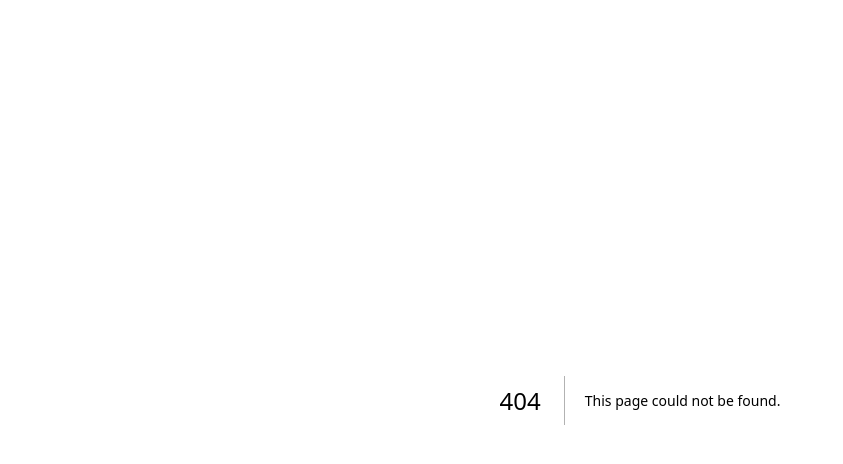
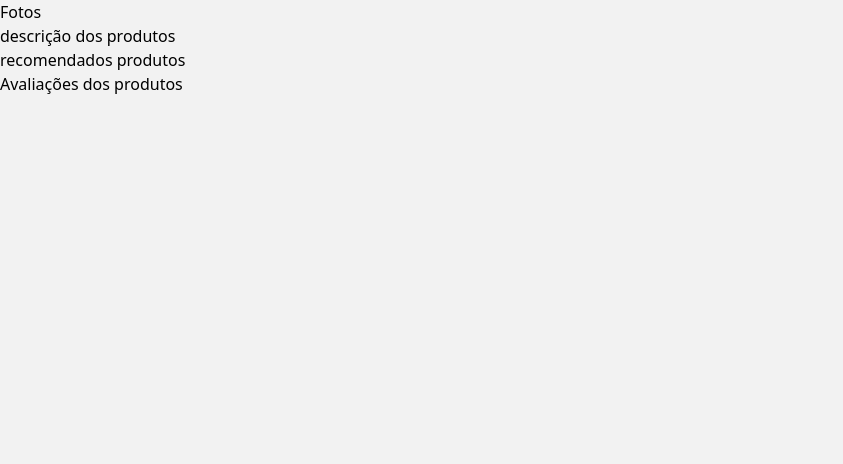
Before and after one commit to Ts-Joao/RetroVault, a Next.js app in the folder apps/web/: page /products in a window 1280 px wide. Before the commit this address had no page. Shown: the top 464 px of the page, without its empty margins (0-843 px from the left). Built offline with nearby package versions, Linux system fonts and the light colour scheme.

Commit message:
primeiros passos

```diff
--- /dev/null
+++ b/apps/web/src/app/products/page.tsx
@@ -0,0 +1,23 @@
+'use client'
+
+import Image from "next/image"
+import { useEffect, useState } from "react"
+import PhotosProducts from "@/components/productsGeral/photosProducts"
+import DescriptionProducts from "@/components/productsGeral/descriptionProducts"
+import RecommentsProducts from "@/components/productsGeral/recommentsProducts"
+import ReviewsProducts from "@/components/productsGeral/reviewsProducts"
+
+
+export default function PageGeralproducts(){
+
+
+
+    return(
+        <>
+            <PhotosProducts/>
+            <DescriptionProducts/>
+            <RecommentsProducts/>
+            <ReviewsProducts/>
+        </>
+    )
+}
--- /dev/null
+++ b/apps/web/src/components/productsGeral/descriptionProducts.tsx
@@ -0,0 +1,11 @@
+
+export default  function DescriptionProducts(){
+
+
+
+    return(
+        <>
+            <h1>descrição dos produtos</h1>
+        </>
+    )
+}
--- /dev/null
+++ b/apps/web/src/components/productsGeral/photosProducts.tsx
@@ -0,0 +1,13 @@
+
+
+
+export default function PhotosProducts(){
+
+
+
+    return(
+        <>
+            <h1>Fotos</h1>
+        </>
+    )
+}
--- /dev/null
+++ b/apps/web/src/components/productsGeral/recommentsProducts.tsx
@@ -0,0 +1,10 @@
+export default function RecommentsProducts(){
+
+
+
+    return(
+        <>
+            <h1>recomendados produtos</h1>
+        </>
+    )
+}
--- /dev/null
+++ b/apps/web/src/components/productsGeral/reviewsProducts.tsx
@@ -0,0 +1,10 @@
+export default function ReviewsProducts(){
+
+
+
+    return(
+        <>
+            <h1>Avaliações dos produtos</h1>
+        </>
+    )
+}
```
